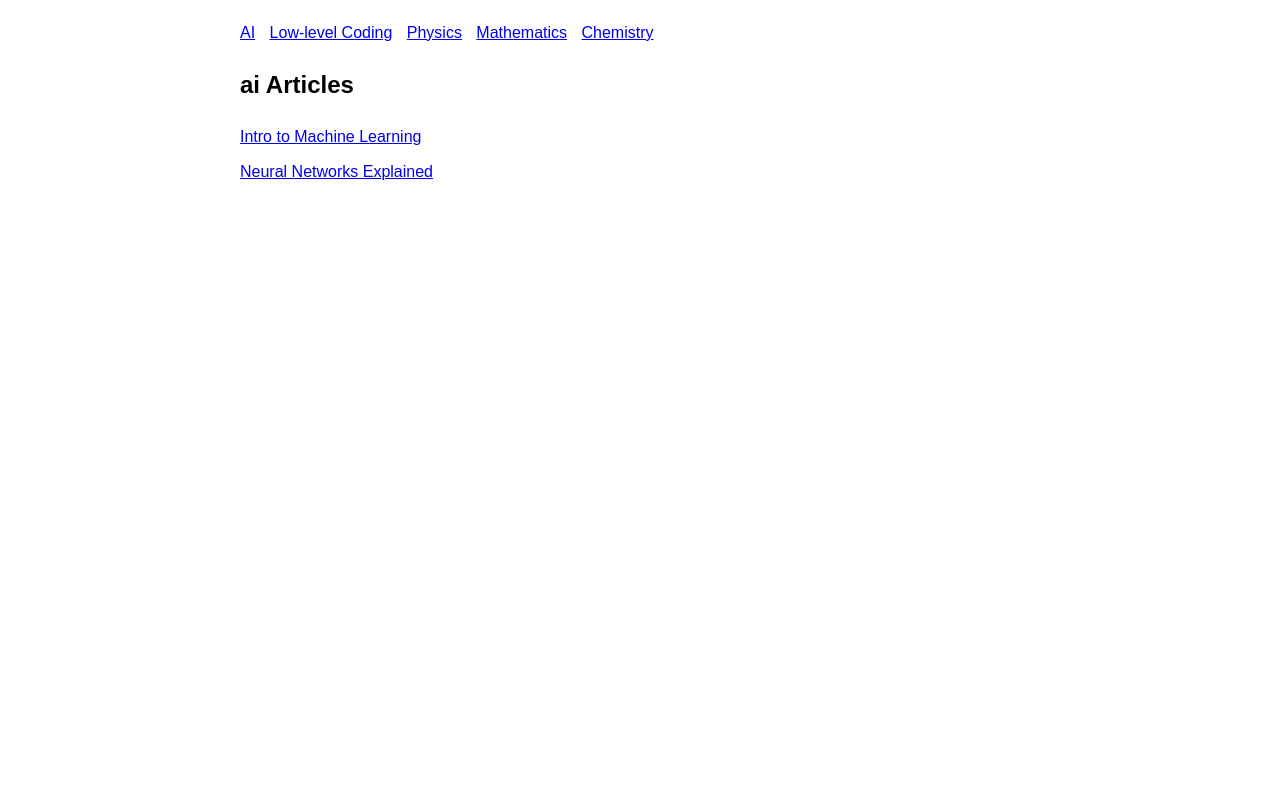
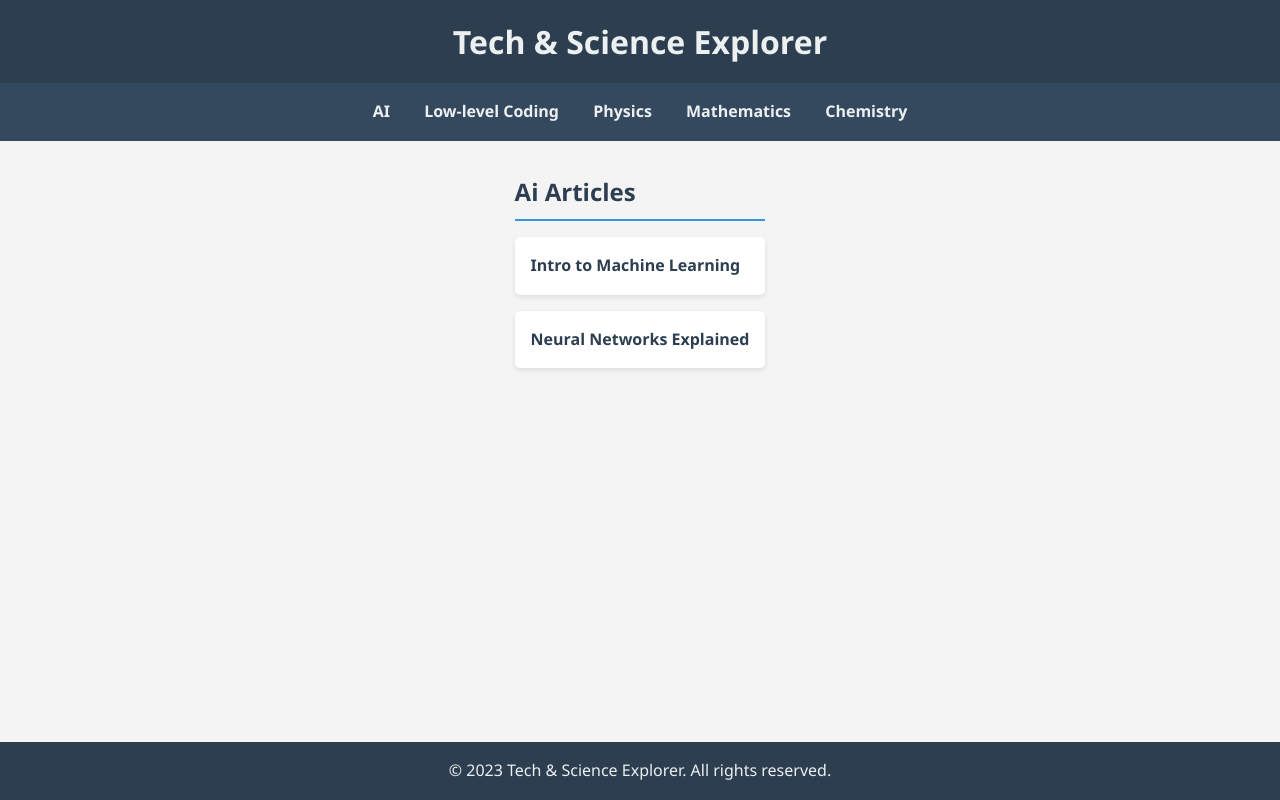
Before and after one commit to 0danteh/0danteh.github.io, a plain HTML site: page index.html in a window 1280 px wide. Drawn offline with Linux system fonts and the light colour scheme.

Commit message:
Update index.html

```diff
--- a/index.html
+++ b/index.html
@@ -5,15 +5,103 @@
     <meta name="viewport" content="width=device-width, initial-scale=1.0">
     <title>Tech & Science Explorer</title>
     <style>
-        body { font-family: Arial, sans-serif; line-height: 1.6; margin: 0; padding: 20px; max-width: 800px; margin: auto; }
-        nav { margin-bottom: 20px; }
-        nav a { margin-right: 10px; }
-        .article-list { list-style-type: none; padding: 0; }
-        .article-list li { margin-bottom: 10px; }
-        .back-button { display: inline-block; margin-bottom: 10px; }
+        * { box-sizing: border-box; margin: 0; padding: 0; }
+        body {
+            font-family: 'Segoe UI', Tahoma, Geneva, Verdana, sans-serif;
+            line-height: 1.6;
+            color: #333;
+            display: flex;
+            flex-direction: column;
+            min-height: 100vh;
+            background-color: #f4f4f4;
+        }
+        header {
+            background-color: #2c3e50;
+            color: #ecf0f1;
+            padding: 1rem;
+            text-align: center;
+        }
+        nav {
+            background-color: #34495e;
+            padding: 1rem;
+            text-align: center;
+        }
+        nav a {
+            color: #ecf0f1;
+            text-decoration: none;
+            margin: 0 15px;
+            font-weight: bold;
+            transition: color 0.3s ease;
+        }
+        nav a:hover {
+            color: #3498db;
+        }
+        main {
+            flex: 1;
+            max-width: 800px;
+            margin: 2rem auto;
+            padding: 0 20px;
+        }
+        .article-list {
+            list-style-type: none;
+            padding: 0;
+        }
+        .article-list li {
+            margin-bottom: 1rem;
+            background-color: #fff;
+            border-radius: 5px;
+            overflow: hidden;
+            box-shadow: 0 2px 5px rgba(0,0,0,0.1);
+            transition: transform 0.3s ease;
+        }
+        .article-list li:hover {
+            transform: translateY(-3px);
+        }
+        .article-list a {
+            display: block;
+            padding: 1rem;
+            color: #2c3e50;
+            text-decoration: none;
+            font-weight: bold;
+        }
+        .back-button {
+            display: inline-block;
+            margin-bottom: 1rem;
+            padding: 0.5rem 1rem;
+            background-color: #3498db;
+            color: #fff;
+            text-decoration: none;
+            border-radius: 3px;
+            transition: background-color 0.3s ease;
+        }
+        .back-button:hover {
+            background-color: #2980b9;
+        }
+        h2 {
+            color: #2c3e50;
+            margin-bottom: 1rem;
+            border-bottom: 2px solid #3498db;
+            padding-bottom: 0.5rem;
+        }
+        article {
+            background-color: #fff;
+            padding: 2rem;
+            border-radius: 5px;
+            box-shadow: 0 2px 5px rgba(0,0,0,0.1);
+        }
+        footer {
+            background-color: #2c3e50;
+            color: #ecf0f1;
+            text-align: center;
+            padding: 1rem;
+            margin-top: 2rem;
+        }
     </style>
 </head>
 <body>
+    <header>
+        <h1>Tech & Science Explorer</h1>
+    </header>
     <nav>
         <a href="#/ai">AI</a>
         <a href="#/lowlevel">Low-level Coding</a>
@@ -24,34 +112,38 @@
 
     <main id="content"></main>
 
+    <footer>
+        <p>&copy; 2023 Tech & Science Explorer. All rights reserved.</p>
+    </footer>
+
     <script>
         const articles = {
             ai: [
-                { title: "Intro to Machine Learning", content: "Machine learning is a subset of AI..." },
-                { title: "Neural Networks Explained", content: "Neural networks are a series of algorithms..." }
+                { title: "Intro to Machine Learning", content: "Machine learning is a subset of AI that focuses on the development of algorithms and statistical models that enable computer systems to improve their performance on a specific task through experience. This field has seen exponential growth in recent years, driving advancements in areas such as image recognition, natural language processing, and autonomous vehicles." },
+                { title: "Neural Networks Explained", content: "Neural networks are a series of algorithms that mimic the operations of a human brain to recognize relationships between vast amounts of data. They are at the heart of deep learning algorithms and have revolutionized many AI applications, from speech recognition to medical diagnosis." }
             ],
             lowlevel: [
-                { title: "Assembly Basics", content: "Assembly language is a low-level programming language..." },
-                { title: "Reverse Engineering", content: "Reverse engineering is the process of..." }
+                { title: "Assembly Basics", content: "Assembly language is a low-level programming language for a computer, or other programmable device, in which there is a very strong correspondence between the language and the architecture's machine code instructions. It provides a deep understanding of how computers work at the hardware level." },
+                { title: "Reverse Engineering", content: "Reverse engineering is the process of analyzing a subject system to identify the system's components and their interrelationships and to create representations of the system in another form or at a higher level of abstraction. This technique is crucial in understanding complex systems, improving security, and developing compatible products." }
             ],
             physics: [
-                { title: "Quantum Mechanics", content: "Quantum mechanics is a fundamental theory in physics..." },
-                { title: "String Theory", content: "String theory is a theoretical framework..." }
+                { title: "Quantum Mechanics", content: "Quantum mechanics is a fundamental theory in physics that provides a description of the physical properties of nature at the scale of atoms and subatomic particles. It forms the foundation for understanding phenomena like superposition, entanglement, and wave-particle duality." },
+                { title: "String Theory", content: "String theory is a theoretical framework in physics that attempts to reconcile quantum mechanics and general relativity. It proposes that the fundamental constituents of the universe are one-dimensional 'strings' rather than point-like particles, potentially unifying all known forces of nature." }
             ],
             math: [
-                { title: "Calculus Fundamentals", content: "Calculus is the mathematical study of continuous change..." },
-                { title: "Linear Algebra", content: "Linear algebra is the branch of mathematics..." }
+                { title: "Calculus Fundamentals", content: "Calculus is the mathematical study of continuous change. It provides a framework for modeling systems in which there is a continual change, and gives us a way to make predictions about these systems. The two main branches, differential calculus and integral calculus, deal with rates of change and accumulation, respectively." },
+                { title: "Linear Algebra", content: "Linear algebra is the branch of mathematics concerning linear equations, linear functions, and their representations through matrices and vector spaces. It has numerous applications in abstract algebra, functional analysis, and the study of multidimensional geometry, as well as in various applied fields including physics, economics, and engineering." }
             ],
             chemistry: [
-                { title: "Organic Chemistry", content: "Organic chemistry is the study of compounds containing carbon..." },
-                { title: "Biochemistry", content: "Biochemistry is the study of chemical processes within living organisms..." }
+                { title: "Organic Chemistry", content: "Organic chemistry is the study of the structure, properties, composition, reactions, and synthesis of organic compounds, which contain carbon. It forms the foundation for understanding biochemistry and is crucial in fields such as pharmaceuticals, plastics, and food science." },
+                { title: "Biochemistry", content: "Biochemistry is the study of chemical processes within and relating to living organisms. A key area of biochemistry is metabolism, which consists of the set of life-sustaining chemical reactions in organisms. Understanding metabolism is crucial for fields like medicine, nutrition, and biotechnology." }
             ]
         };
 
         function showSection(section) {
             const content = document.getElementById('content');
             content.innerHTML = `
-                <h2>${section} Articles</h2>
+                <h2>${section.charAt(0).toUpperCase() + section.slice(1)} Articles</h2>
                 <ul class="article-list">
                     ${articles[section].map((article, index) =>
                         `<li><a href="#/${section}/${index}">${article.title}</a></li>`
@@ -60,13 +152,15 @@
             `;
         }
 
-        function showArticle(section, index) {
+function showArticle(section, index) {
             const article = articles[section][index];
             const content = document.getElementById('content');
             content.innerHTML = `
-                <a href="#/${section}" class="back-button">Back to ${section} Articles</a>
-                <h2>${article.title}</h2>
-                <p>${article.content}</p>
+                <a href="#/${section}" class="back-button">Back to ${section.charAt(0).toUpperCase() + section.slice(1)} Articles</a>
+                <article>
+                    <h2>${article.title}</h2>
+                    <p>${article.content}</p>
+                </article>
             `;
         }
 
```
